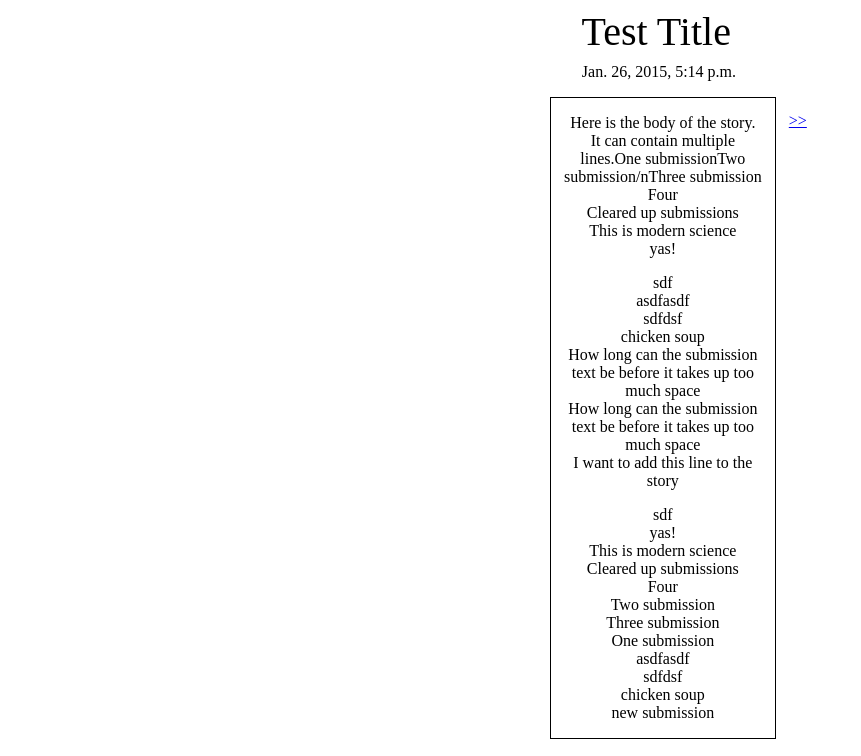
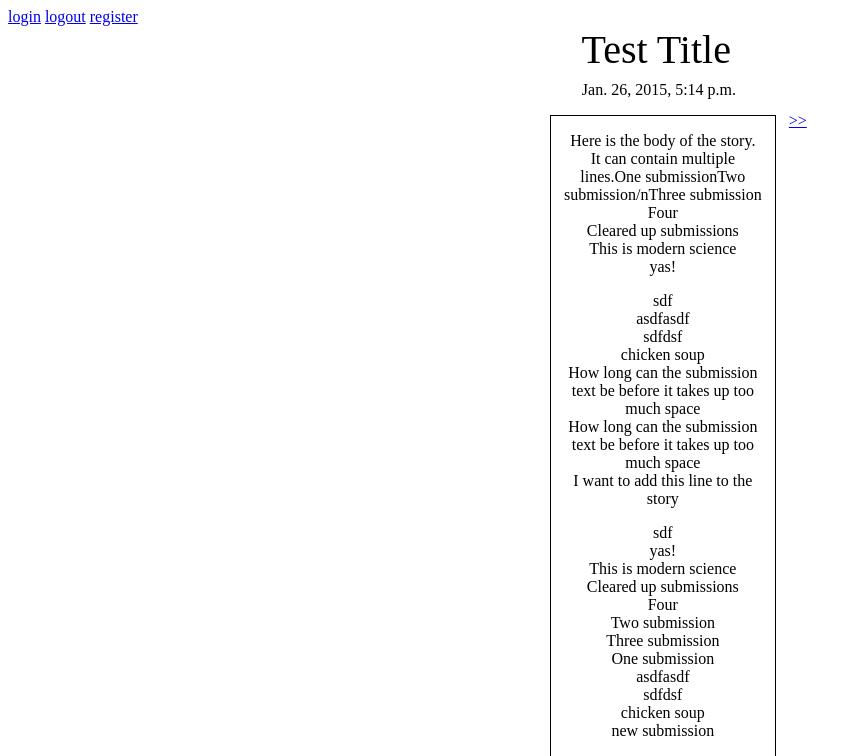
Before and after one commit to gregory-adler/collaborative_writing_blog, a Django app: page /1 in a window 1280 px wide; the page is wider, and only the part inside the window is pictured. Shown: the top 756 px of that part, without its empty margins (0-861 px from the left). Run offline with Django 3.2, Linux system fonts and the light colour scheme; data comes from the database, SQL or seed files in the repository; both versions use the stored data as it was after the commit.

Commit message:
Users can login and log out; only users can submit and vote

```diff
--- a/cwblog/blogapp/templates/blogapp/login.html
+++ b/cwblog/blogapp/templates/blogapp/login.html
@@ -6,7 +6,7 @@
 </head>
 <body>
 
-        <form id="login_form" method="post" action="/">
+        <form id="login_form" method="post" action="submit/">
             {% csrf_token %}
             Username: <input type="text" name="username" value="" size="50" />
             <br />
@@ -15,5 +15,6 @@
 
             <input type="submit" value="submit" />
         </form>
+        <p> Or <a href="{% url 'register' %}">register</a> if you don't have an account</p>
 </body>
 </html>
--- a/cwblog/blogapp/templates/blogapp/main.html
+++ b/cwblog/blogapp/templates/blogapp/main.html
@@ -10,6 +10,9 @@
     <title></title>
 </head>
 <body>
+    <a href="{% url 'login' %}">login</a>
+    <a href="{% url 'trylogout' %}">logout</a>
+    <a href="{% url 'register' %}">register</a>
     <div id="story">
         {% for story in stories %}
             <div class="title">
--- a/cwblog/blogapp/views.py
+++ b/cwblog/blogapp/views.py
@@ -1,14 +1,13 @@
-from django.http import HttpResponseRedirect, HttpResponse
-
-from django.shortcuts import render, render_to_response
+from django.contrib.auth.decorators import login_required
+from django.http import HttpResponse
+from django.shortcuts import render
 from django.core.paginator import Paginator, InvalidPage, EmptyPage
-from django.template import RequestContext
 from django.utils import timezone
 from django.shortcuts import redirect
 from django.contrib.auth.forms import UserCreationForm
 from django.contrib.auth.models import User
 from django.views.generic.edit import CreateView
-from django.contrib.auth import authenticate, login
+from django.contrib.auth import authenticate, login, logout
 
 from blogapp.models import Story, Submission
 
@@ -30,7 +29,7 @@ def main(request, page):
 
     return render(request, 'blogapp/main.html', dict(stories=stories, submissions=submissions))
 
-
+@login_required
 def post_submission(request, page):
 
     if request.POST["submission"]== "":
@@ -45,6 +44,7 @@ def post_submission(request, page):
     return redirect(main, page)
 
 
+@login_required
 def like_button(request, page, submission_id):
     submission = Submission.objects.get(pk=submission_id)
     submission.votes += 1
@@ -54,6 +54,7 @@ def like_button(request, page, submission_id):
     return redirect(main, page)
 
 
+@login_required
 def dislike_button(request, page, submission_id):
     submission = Submission.objects.get(pk=submission_id)
     if submission.votes <= 0:
@@ -74,50 +75,28 @@ class RegisterView(CreateView):
     form_class = UserCreationForm
     model = User
     template_name = 'blogapp/register.html'
-    success_url = '/'
+    success_url = '/login/'
 
 
-def login(request):
-    context = RequestContext(request)
-
-    # If the request is a HTTP POST, try to pull out the relevant information.
-    if request.method == 'POST':
-        # Gather the username and password provided by the user.
-        # This information is obtained from the login form.
-        username = request.POST['username']
-        password = request.POST['password']
-
-        # Use Django's machinery to attempt to see if the username/password
-        # combination is valid - a User object is returned if it is.
-        user = authenticate(username=username, password=password)
-
-        # If we have a User object, the details are correct.
-        # If None (Python's way of representing the absence of a value), no user
-        # with matching credentials was found.
-        if user:
-            # Is the account active? It could have been disabled.
-            if user.is_active:
-                # If the account is valid and active, we can log the user in.
-                # We'll send the user back to the homepage.
-                login(request, user)
-                return HttpResponseRedirect('/')
-            else:
-                # An inactive account was used - no logging in!
-                return HttpResponse("Your account is disabled.")
-        else:
-            # Bad login details were provided. So we can't log the user in.
-            # print "Invalid login details: {0}, {1}".format(username, password)
-            return HttpResponse("Invalid login details supplied.")
-
-    # The request is not a HTTP POST, so display the login form.
-    # This scenario would most likely be a HTTP GET.
-    else:
-        # No context variables to pass to the template system, hence the
-        # blank dictionary object...
-        return render_to_response('blogapp/login.html', {}, context)
+def login_page(request):
+    return render(request, 'blogapp/login.html', {})
 
 
+def try_login(request):
+    username = request.POST['username']
+    password = request.POST['password']
+    user = authenticate(username=username, password=password)
+    if user:
+        if user.is_active:
+            login(request, user)
+            return redirect(home)
+        else:
+            return HttpResponse("Your account is disabled.")
+    else:
+        return HttpResponse("Invalid login details supplied.")
 
-def logout(request):
 
+@login_required
+def try_logout(request):
+    logout(request)
     return redirect(home)
--- a/cwblog/cwblog/settings.py
+++ b/cwblog/cwblog/settings.py
@@ -102,6 +102,8 @@ USE_TZ = True
 
 STATIC_URL = '/static/'
 
+LOGIN_URL = '/login/'
+
 TEMPLATE_DIRS = (
     os.path.join(BASE_DIR,  'templates'),
 )
--- a/cwblog/cwblog/urls.py
+++ b/cwblog/cwblog/urls.py
@@ -7,8 +7,10 @@ urlpatterns = patterns('',
                         url(r'^$', views.home, name='home'),
                         url(r'^(?P<page>\d+)$', views.main, name='main'),
                         url(r'^admin/', include(admin.site.urls)),
-                        url(r'^register/', RegisterView.as_view(), name='register'),
-                        url(r'^login/', views.login, name='login'),
+                        url(r'^register/$', RegisterView.as_view(), name='register'),
+                        url(r'^login/$', views.login_page, name='login'),
+                        url(r'^login/submit/$', views.try_login, name='trylogin'),
+                        url(r'^logout/submit$', views.try_logout, name='trylogout'),
                         url(r'^(?P<page>\d+)/submission/$', views.post_submission, name= "submission"),
                         url(r'^(?P<page>\d+)/submission/(?P<submission_id>\d+)/like/$', views.like_button, name='like'),
                         url(r'^(?P<page>\d+)/submission/(?P<submission_id>\d+)/dislike/$', views.dislike_button, name='dislike')
```
Also changed, not shown: cwblog/db.sqlite3.
